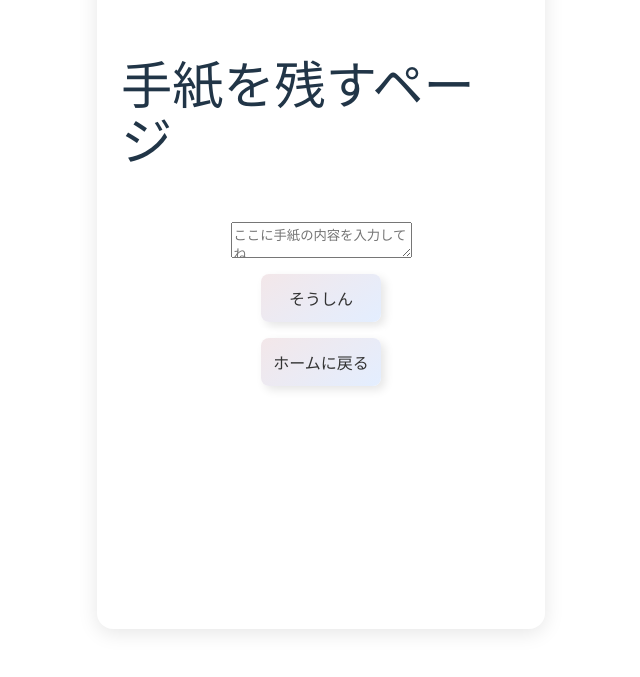
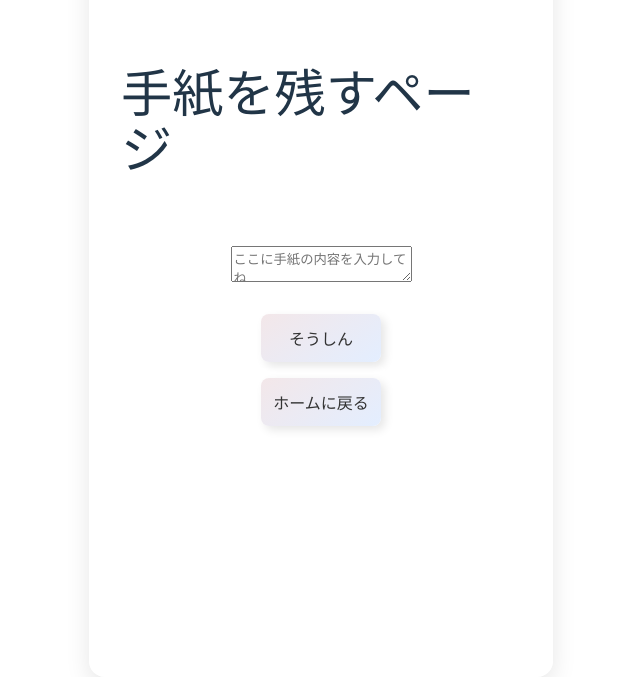
Before and after one commit to ogawa-4/AR_frontend, a React (Vite) app: page /post in a window 1280 px wide. Shown: the part 219-896 px from the top of the page, without its empty margins (319-959 px from the left). Before the commit the page ends 848 px from the top, so only its background shows below. Built offline with nearby package versions, Linux system fonts and the light colour scheme; a web font is replaced by a local one.

Commit message:
CSS更に修正

```diff
--- a/src/pages/Post.css
+++ b/src/pages/Post.css
@@ -14,21 +14,6 @@
   backdrop-filter: blur(8px);
   border-radius: 16px;
   box-shadow: 0 8px 24px rgba(0, 0, 0, 0.1);
-}
-
-
-/* ===== 投稿フォーム全体 ===== */
-.post-container {
-  width: 90%;
-  max-width: 400px;
-  background: white;
-  border-radius: 16px;
-  box-shadow: 0 4px 20px rgba(0, 0, 0, 0.1);
-  padding: 24px;
-  display: flex;
-  flex-direction: column;
-  align-items: center;
-  gap: 16px;
 }
 
 /* ===== タイトル ===== */
```
